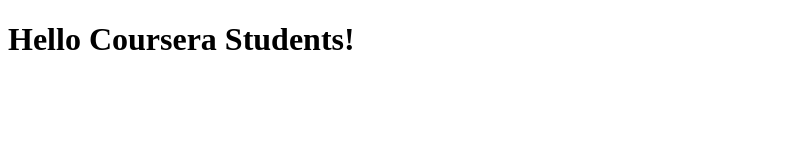
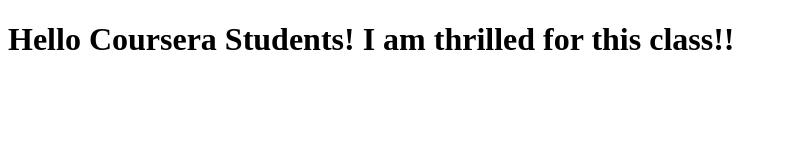
Before and after one commit to AdinGreenfield/coursera-test, a plain HTML site: page index.html in a window 1280 px wide. Shown: the whole page, without its empty margins (0-787 px from the left). Drawn offline with Linux system fonts and the light colour scheme.

Commit message:
New version of web file.

```diff
--- a/index.html
+++ b/index.html
@@ -5,6 +5,6 @@
     <title>Hello Coursera</title>
   </head>
   <body>
-    <h1>Hello Coursera Students!</h1>
+    <h1>Hello Coursera Students! I am thrilled for this class!!</h1>
   </body>
 </html>
```
